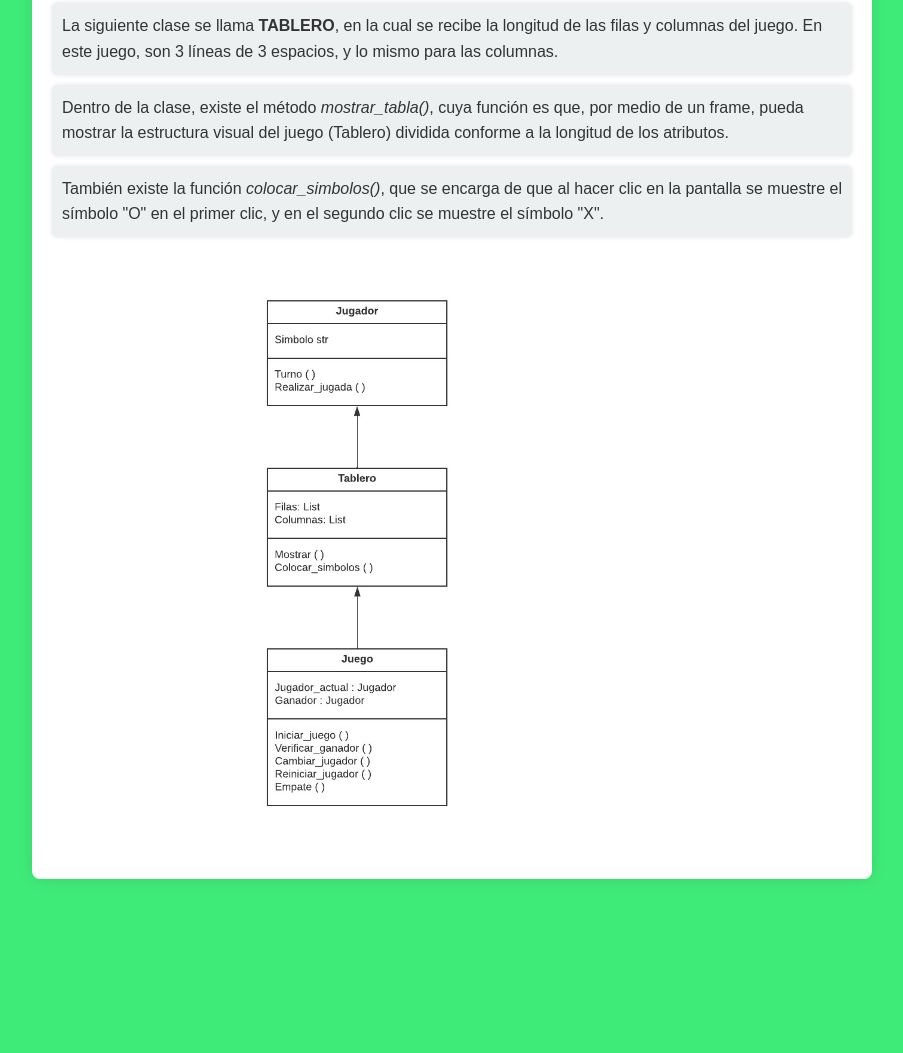
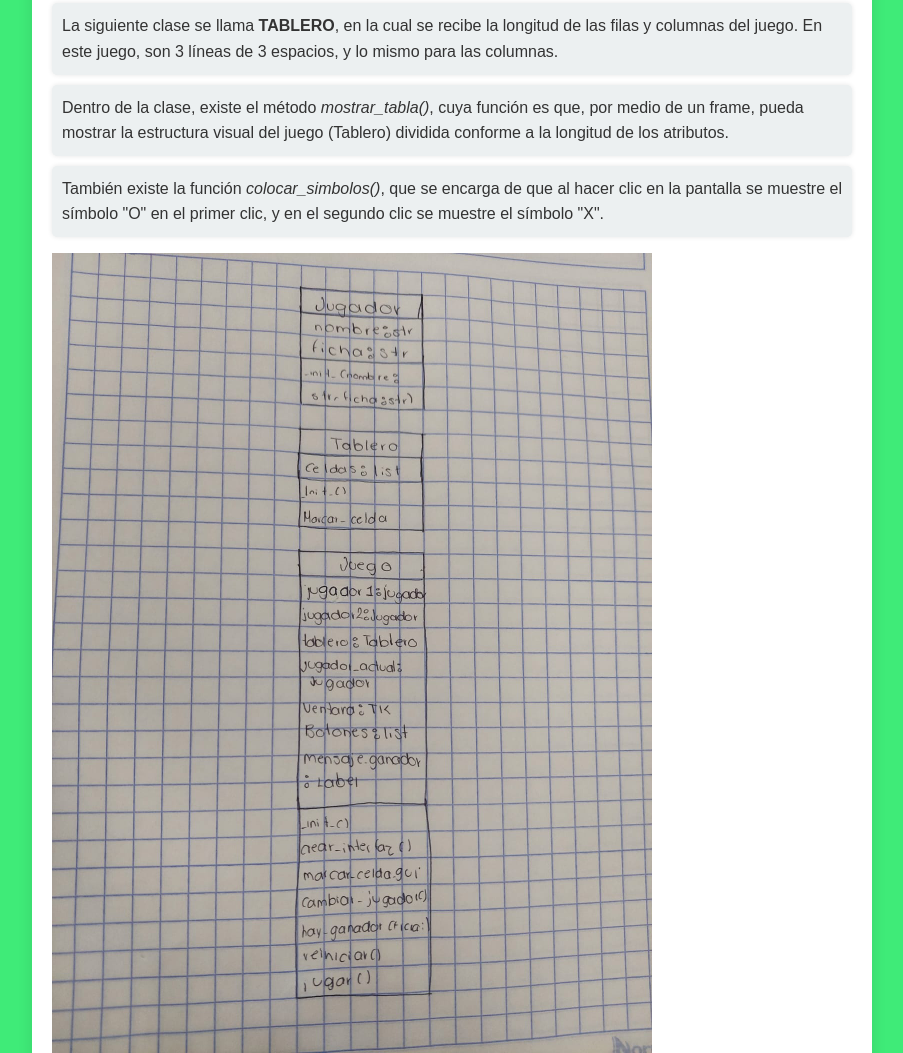
Before and after one commit to asaelitop/GatoGame, a plain HTML site: page index.html in a window 1280 px wide. Shown: the part 1257-2310 px from the top of the page, without its empty margins (188-1091 px from the left). Before the commit the page ends 2156 px from the top, so only its background shows below. Drawn offline with Linux system fonts and the light colour scheme.

Commit message:
Se cambio el diagrama
Signed-off-by: Asaelito <imac005itics@gmail.com>

```diff
--- a/index.html
+++ b/index.html
@@ -144,7 +144,7 @@
                 También existe la función <em>colocar_simbolos()</em>, que se encarga de que al hacer clic en la pantalla se muestre el símbolo "O" en el primer clic, y en el segundo clic se muestre el símbolo "X".
             </li>
         </ul>
-         <img src="./Imagen/Diagrama UML.jpg" alt= "Diagrama" width="600">
+         <img src="./Imagen/diagrama.jpg" alt= "Diagrama" width="600">
     </div>
 </body>
 </html>
```
Also changed, not shown: Imagen/diagrama.jpg (added).
